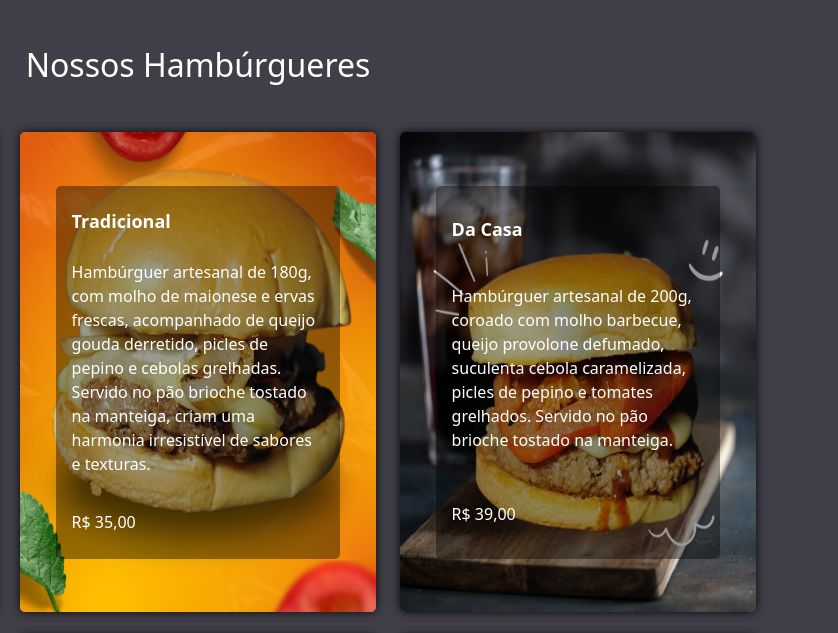
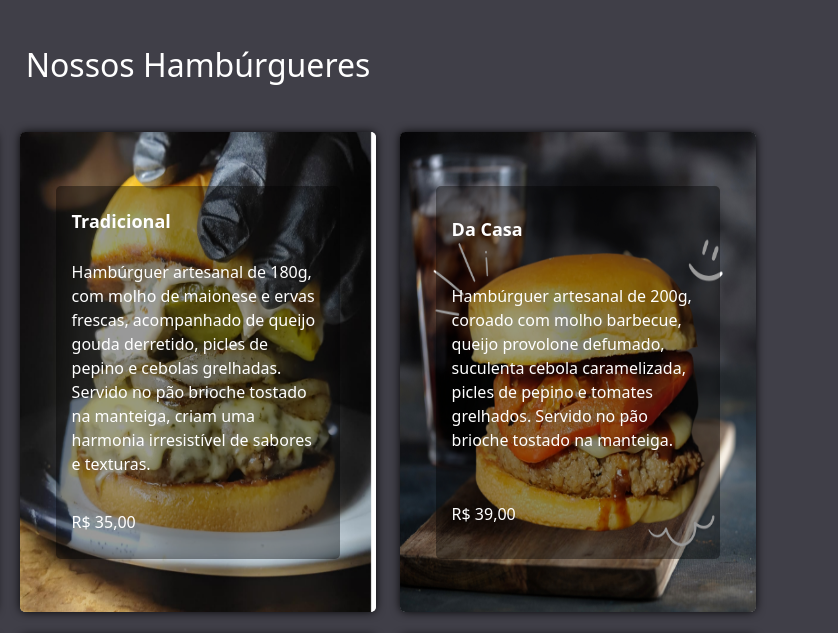
Before and after one commit to Alexfs-dv/cardapio_carne_e_queijo, a plain HTML site: page index.html in a window 1280 px wide. Shown: the part 860-1493 px from the top of the page, 442-1280 px from the left. Drawn offline with nearby package versions, Linux system fonts and the light colour scheme.

Commit message:
atualizacao

```diff
--- a/index.html
+++ b/index.html
@@ -209,7 +209,7 @@
       <!-- Produto 2 -->
             <div class="col-md-4 mb-4">
         <div class="card text-white">
-          <img src="./img/tradicional.png" class="card-img" alt="Hambúrguer 1">
+          <img src="./img/tradicional_01.jpg" class="card-img" alt="Hambúrguer 1">
           <div class="card-img-overlay">
             <h5 class="card-title">Tradicional</h5>
             <p class="card-text">Hambúrguer artesanal de 180g, com molho de maionese e ervas frescas, acompanhado de queijo gouda derretido, picles de pepino e cebolas grelhadas. Servido no pão brioche tostado na manteiga, criam uma harmonia irresistível de sabores e texturas.</p>
```
Also changed, not shown: img/tradicional_01.jpg (added).
